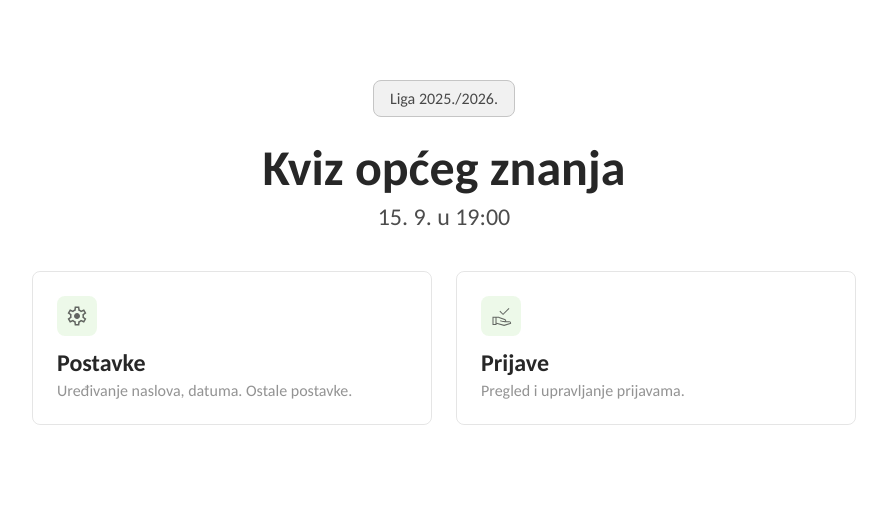
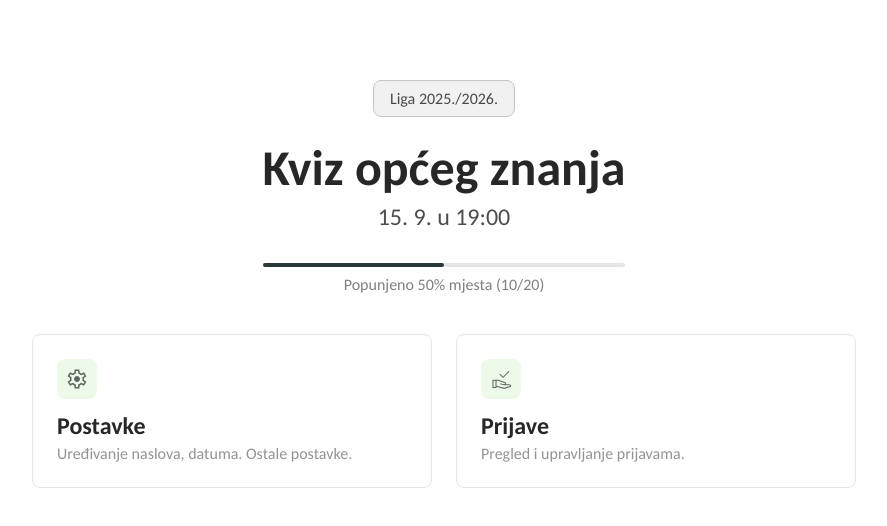
Before and after one commit to lovretomic/peta-kviz-app, a React (Vite) app: page /admin/quiz/1 in a window 1280 px wide. Shown: the top 526 px of the page, without its empty margins (196-1083 px from the left). Built offline with nearby package versions, Linux system fonts and the light colour scheme.

Commit message:
added progress bar

```diff
--- a/src/pages/AdminQuizPage/AdminQuizPage.module.scss
+++ b/src/pages/AdminQuizPage/AdminQuizPage.module.scss
@@ -48,10 +48,44 @@
     .date {
       color: rgba(black, 0.7);
       font-size: 24px;
+      margin-bottom: 32px;
 
       @media screen and (max-width: 420px) {
         font-size: 16px;
       }
+    }
+
+    .progressBar {
+      height: 4px;
+      width: 100%;
+      background-color: rgba(black, 0.1);
+      border-radius: 100px;
+      margin-bottom: 8px;
+
+      .progress {
+        height: 100%;
+        background-color: $green-dark;
+        border-radius: 100px;
+
+        @keyframes progress-color-change {
+          30% {
+            background-color: rgba($green-dark, 1);
+          }
+          50% {
+            background-color: rgba($green-dark, 0.5);
+          }
+
+          70% {
+            background-color: rgba($green-dark, 0.8);
+          }
+        }
+
+        animation: progress-color-change 3s infinite;
+      }
+    }
+
+    .progressText {
+      color: rgba(black, 0.5);
     }
   }
 
--- a/src/pages/AdminQuizPage/AdminQuizPage.tsx
+++ b/src/pages/AdminQuizPage/AdminQuizPage.tsx
@@ -35,6 +35,10 @@ const AdminQuizPage = () => {
         <p className={c.leagueTitle}>Liga 2025./2026.</p>
         <h1 className={c.title}>Kviz općeg znanja</h1>
         <p className={c.date}>15. 9. u 19:00</p>
+        <div className={c.progressBar}>
+          <div className={c.progress} style={{ width: "50%" }} />
+        </div>
+        <p className={c.progressText}>Popunjeno 50% mjesta (10/20)</p>
       </div>
       <div className={c.cards}>
         {cards.map((card) => (
```
